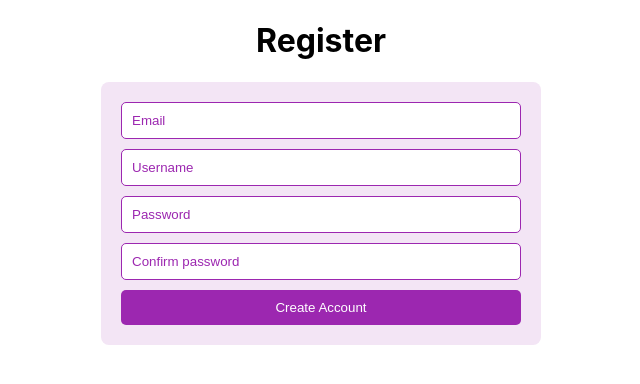
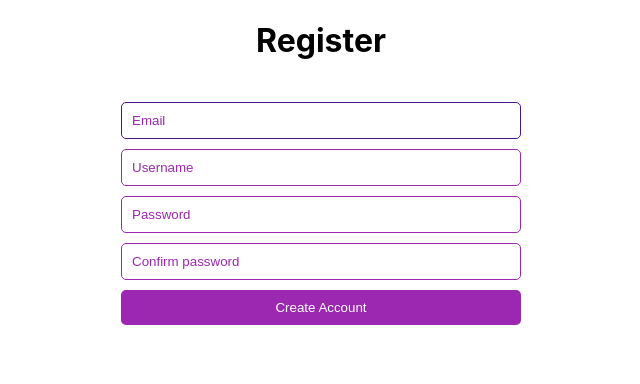
Before and after one commit to priyanair9/chat-app, a React (Create React App) app in the folder client/: page / in a window 1280 px wide. In both pictures the pointer is over the input "Email". Shown: the top 384 px of the page, without its empty margins (319-959 px from the left). Built offline with nearby package versions, Linux system fonts and the light colour scheme.

Commit message:
Fixed css

```diff
--- a/client/src/App.css
+++ b/client/src/App.css
@@ -42,7 +42,7 @@
   max-width: 400px;
   margin: 0 auto;
   padding: 20px;
-  background-color: #f3e5f5; /* Purple lighten-5 */
+  /* background-color: #f3e5f5; */
   border-radius: 8px;
   text-align: center; /* Center the text within the form container */
 }
@@ -54,6 +54,10 @@
   padding: 10px;
   border: 1px solid #9c27b0; /* Purple */
   border-radius: 5px;
+}
+
+.register-form input:hover {
+  border-color: #4a148c;
 }
 
 /* Style for form input placeholders */
```
